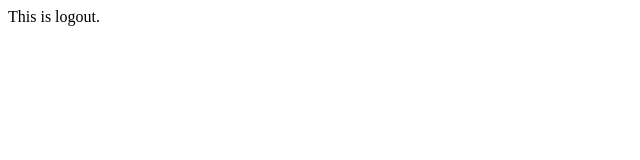
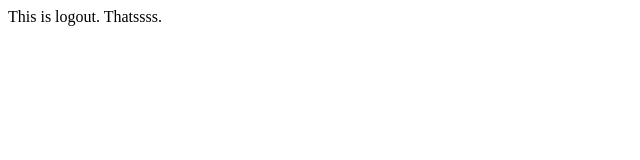
Before and after one commit to Anupamaraie/NWiCgitsession, a plain HTML site: page logout.html in a window 1280 px wide. Shown: the full height of the page, 0-640 px from the left. Drawn offline with Linux system fonts and the light colour scheme.

Commit message:
added that

```diff
--- a/logout.html
+++ b/logout.html
@@ -1,3 +1,3 @@
 <html>
-  This is logout.
+  This is logout. Thatssss.
 </html>
```
